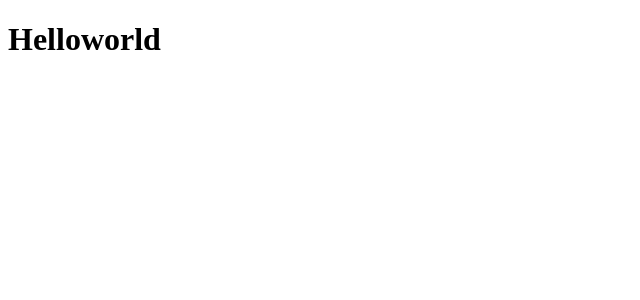
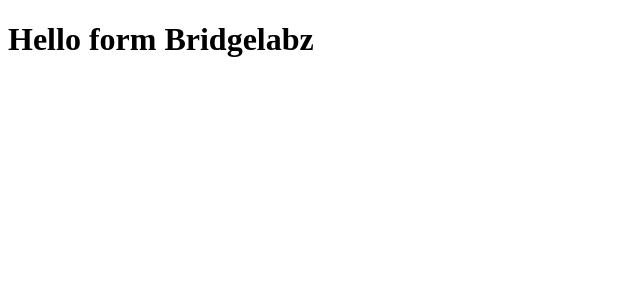
Before and after one commit to UdayPratapKourav/AngularApp, an Angular app: page / in a window 1280 px wide. Shown: the top 300 px of the page, without its empty margins (0-640 px from the left). Built offline with nearby package versions, Linux system fonts and the light colour scheme.

Commit message:
[Uday] Add. hello msg

```diff
--- a/src/app/app.component.ts
+++ b/src/app/app.component.ts
@@ -9,4 +9,7 @@
 })
 export class AppComponent {
   title = 'Helloworld';
+  ngOnInit():void{
+    this.title="Hello form Bridgelabz";
+  }
 }
```
